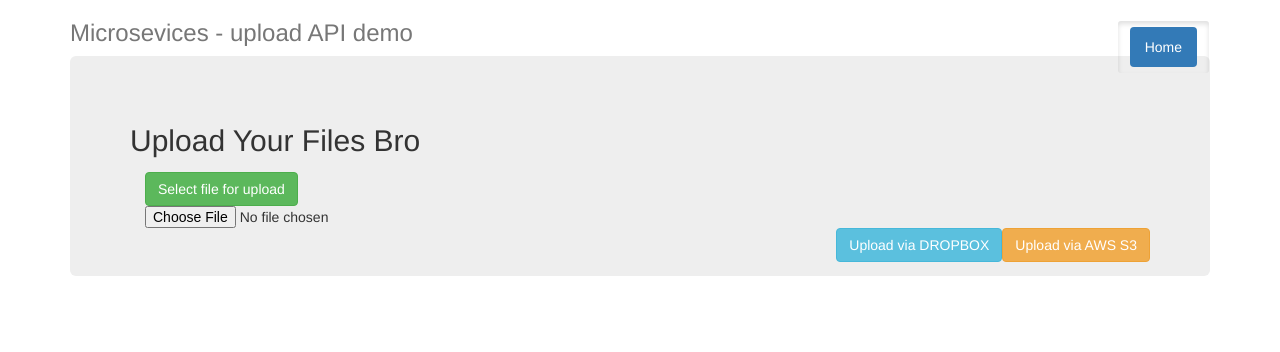
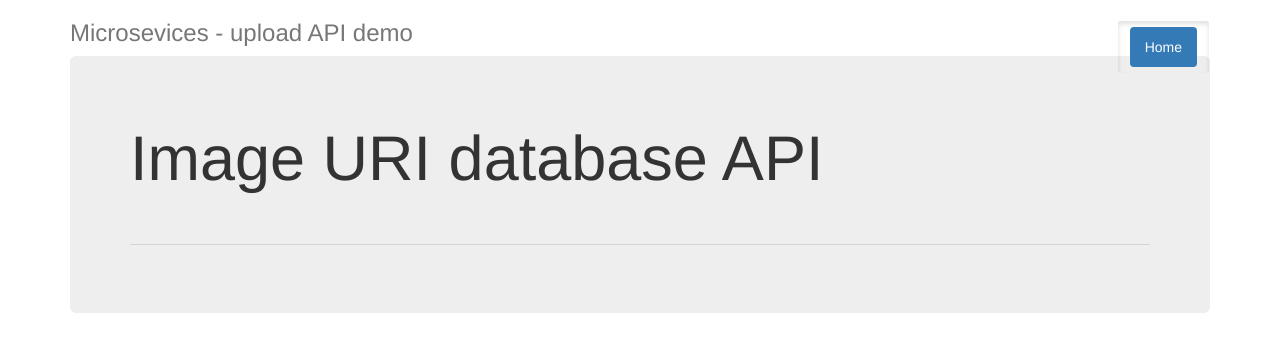
Before and after one commit to Squad42/ImageCatalogue, a Flask app: template imageCatalogue/templates/index.html in a window 1280 px wide. Shown: the top 352 px of the page. Run offline with Flask 2, Linux system fonts and the light colour scheme; the template is opened without the code that fills it, so the values that code supplies are empty; some libraries are stand-ins or nearby versions.

Commit message:
added index page - api ref

```diff
--- a/imageCatalogue/templates/index.html
+++ b/imageCatalogue/templates/index.html
@@ -26,23 +26,13 @@
             <h3 class="text-muted">Microsevices - upload API demo</h3>
         </div>
         <div class="jumbotron">
-            <h2>Upload Your Files Bro</h2>
-            <p class="lead"></p>
-            <form id="upload-image-form" method="POST" enctype="multipart/form-data">
-
-                <div class="container">
-                    <label for="file-picker" class="btn btn-success text-center">Select file for upload</label>
-                    <input id="file-picker" type="file" name="user_image">
-                </div>
-
-                <!-- SUBMIT FORM VALUES -->
-                <button type="submit" name="aws" class="btn  btn-warning pull-right"
-                    formaction="{{ url_for('upload_image', service='aws', version='v1') }}">Upload
-                    via AWS S3</button>
-                <button type="submit" name="dbx" class="btn  btn-info pull-right"
-                    formaction="{{ url_for('upload_image', service='dbx', version='v2') }}">Upload
-                    via DROPBOX</button>
-            </form>
+            <h1>Image URI database API</h1>
+            </br>
+            <hr>
+            {% for api_ref in api_list %}
+            <p>{{ api_ref | safe }} </p>
+            <hr>
+            {% endfor %}
 
         </div>
     </div>
```
Also changed, not shown: imageCatalogue/server_views.py (+12 -1 lines).
